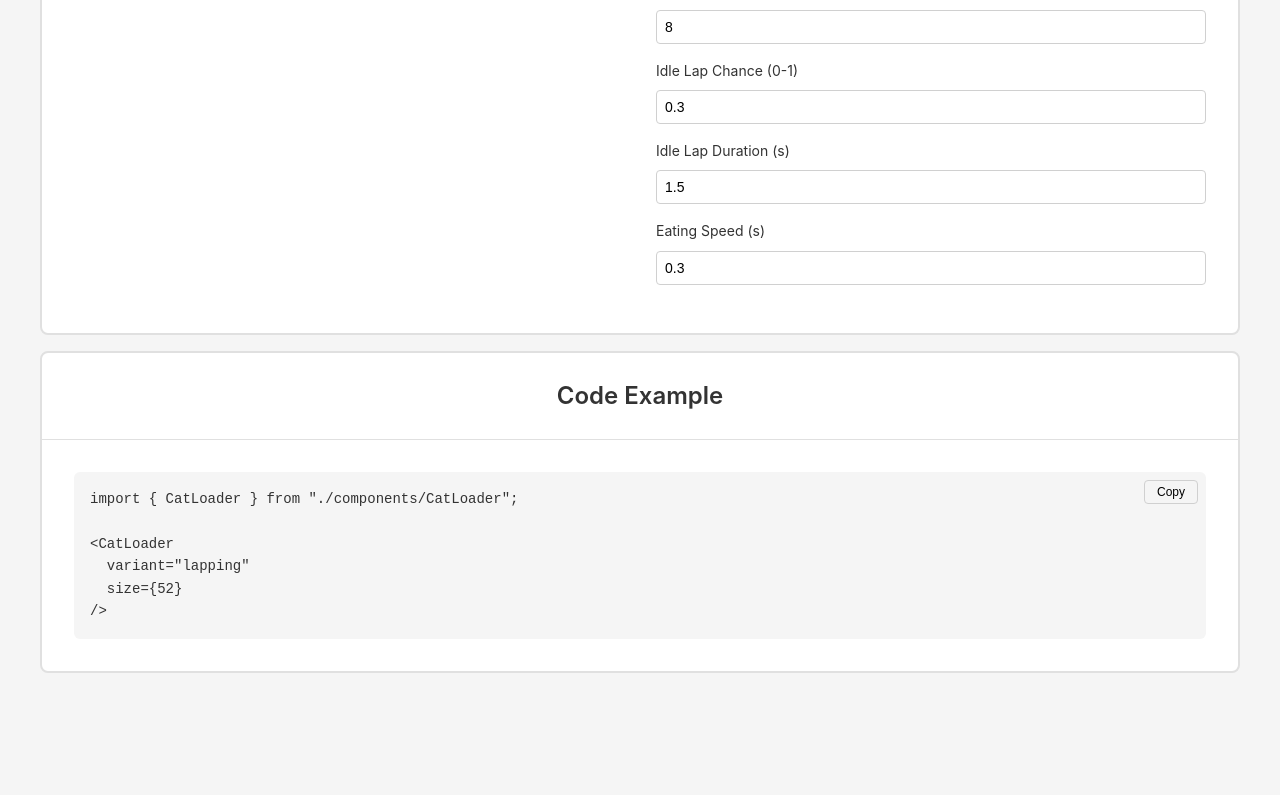
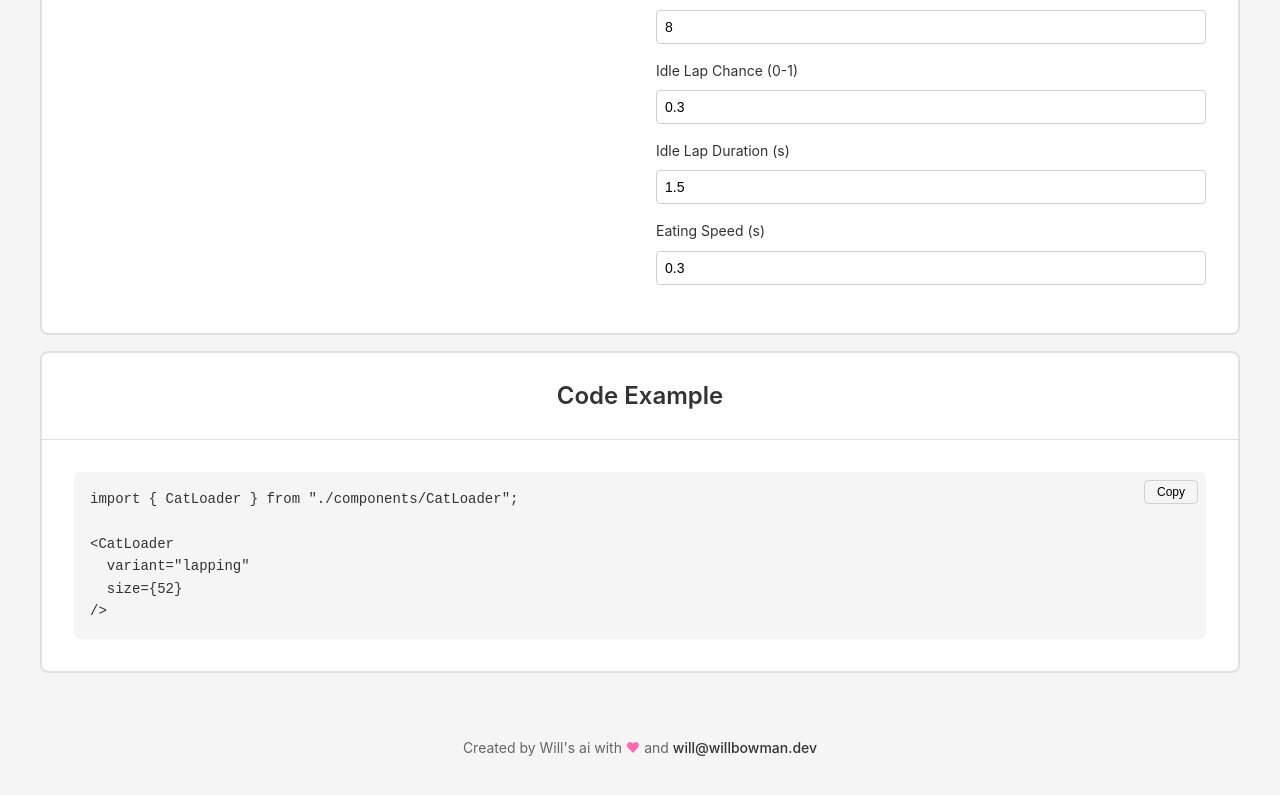
Before and after one commit to Askedio/cat-loader, a React (Vite) app: page / in a window 1280 px wide. Shown: the part 1413-2208 px from the top of the page. Before the commit the page ends 2118 px from the top, so only its background shows below. Built offline with nearby package versions, Linux system fonts and the light colour scheme.

Commit message:
Add footer with credit and email link

```diff
--- a/src/App.css
+++ b/src/App.css
@@ -279,6 +279,29 @@ body {
   white-space: pre;
 }
 
+.footer {
+  margin-top: auto;
+  padding: 2rem 0;
+  text-align: center;
+  color: #666;
+  font-size: 0.875rem;
+}
+
+.footer .heart {
+  color: #ff69b4;
+  display: inline-block;
+}
+
+.footer-link {
+  color: #333;
+  text-decoration: none;
+  font-weight: 500;
+}
+
+.footer-link:hover {
+  text-decoration: underline;
+}
+
 @media (max-width: 768px) {
   .grid {
     grid-template-columns: 1fr;
--- a/src/App.tsx
+++ b/src/App.tsx
@@ -612,6 +612,13 @@ function App() {
           </div>
         </div>
       </div>
+
+      <footer className="footer">
+        Created by Will's ai with <span className="heart">♥</span> and{" "}
+        <a href="mailto:will@willbowman.dev" className="footer-link">
+          will@willbowman.dev
+        </a>
+      </footer>
     </div>
   );
 }
```
